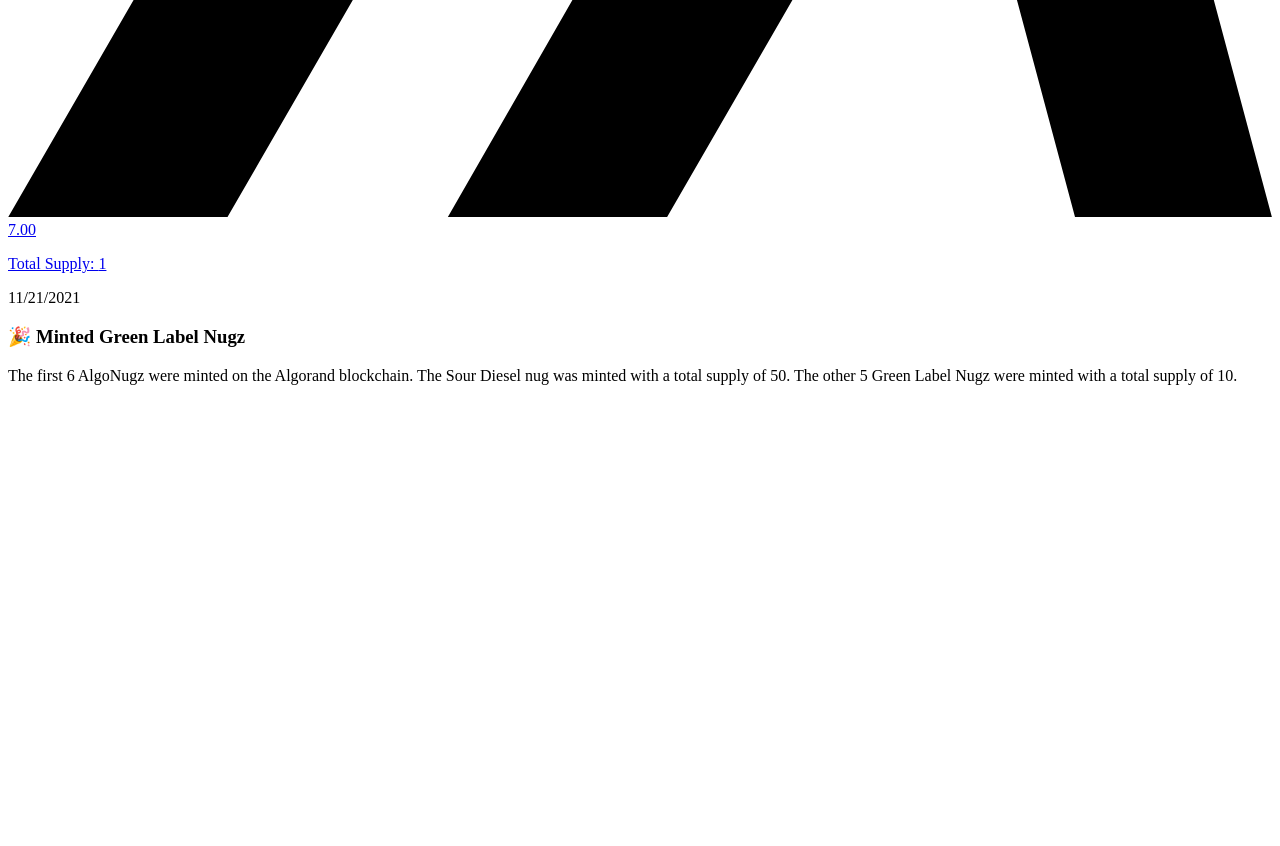
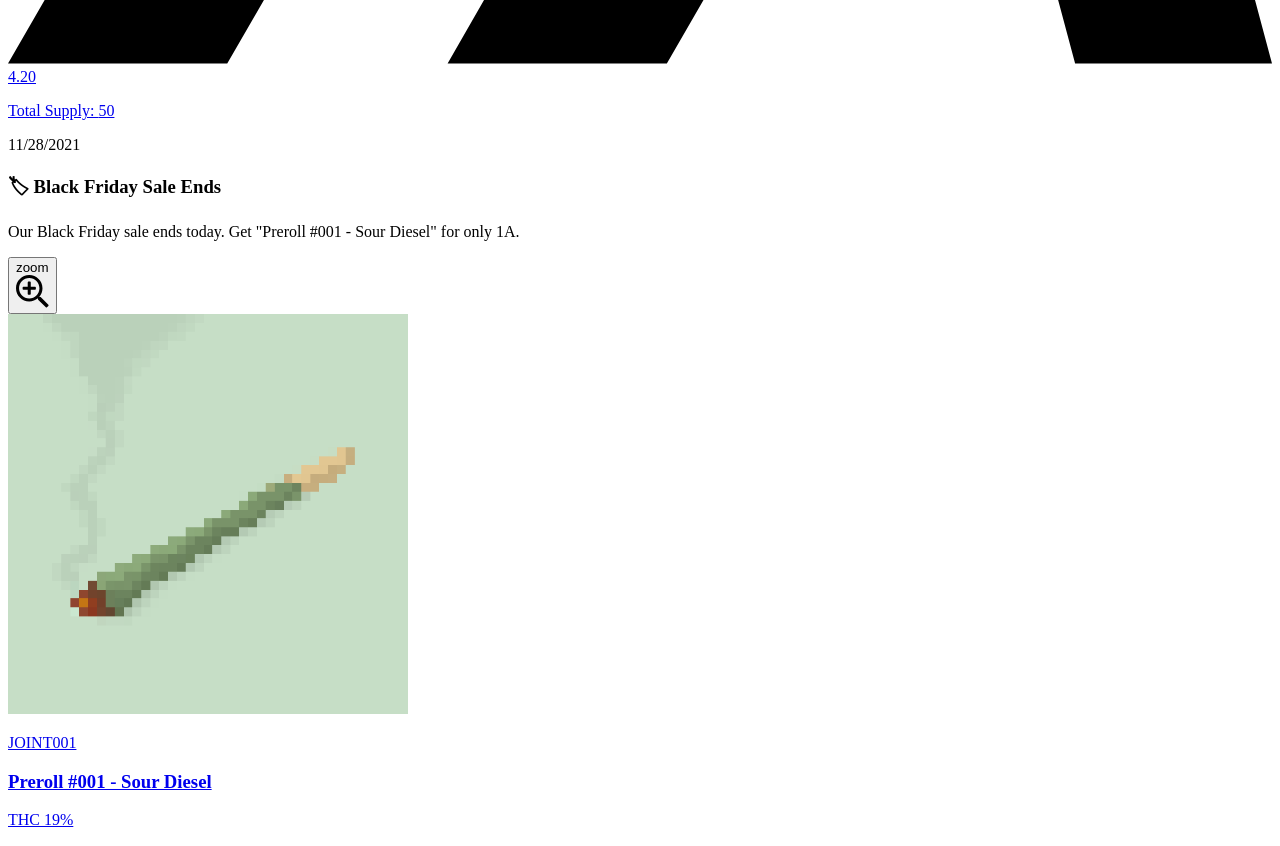
Before and after one commit to 1forh/algonugz.com, a Next.js app: page /events in a window 1280 px wide. Shown: the part 5680-6526 px from the top of the page. Before the commit the page ends 6081 px from the top, so only its background shows below. Built offline with nearby package versions, Linux system fonts and the light colour scheme.

Commit message:
💬 adds events

```diff
--- a/components/TheSchedule.js
+++ b/components/TheSchedule.js
@@ -13,10 +13,11 @@
     dayjs(event.date).isAfter(new Date())
   );
 
-  // sort events by data descending
+  // sort events by data descending and not in todaysEvents
   const pastEvents = events
     .filter((event) => dayjs(event.date).isBefore(new Date()))
-    .sort((a, b) => dayjs(b.date) - dayjs(a.date));
+    .sort((a, b) => dayjs(b.date) - dayjs(a.date))
+    .filter((event) => !todaysEvents.includes(event));
 
   return (
     <div>
--- a/data/index.js
+++ b/data/index.js
@@ -206,7 +206,7 @@
     id: 'JOINT001',
     name: 'Preroll #001 - Sour Diesel',
     total: 50,
-    price: 1,
+    price: 2,
     thc: '19%',
   },
 ];
@@ -229,6 +229,14 @@
   },
   {
     id: 2,
+    title: '🏷 Black Friday Sale Begins',
+    description:
+      'Our Black Friday sale begins today. Get "Preroll #001 - Sour Diesel" for only 1A. ',
+    date: '11/26/2021',
+    nft: prerolls[0], // Sour Diesel
+  },
+  {
+    id: 2,
     title: '🥳 Twitter Giveaway #1',
     description:
       'We gave away 2 Sour Diesel Nugz to 2 of our awesome Twitter followers.',
@@ -236,14 +244,22 @@
     nft: greenLabelStrains[0], // Sour Diesel
   },
   {
-    id: 3,
+    id: 2,
+    title: '🏷 Black Friday Sale Ends',
+    description:
+      'Our Black Friday sale ends today. Get "Preroll #001 - Sour Diesel" for only 1A. ',
+    date: '11/28/2021',
+    nft: prerolls[0], // Sour Diesel
+  },
+  {
+    id: 4,
     title: '⭐️ Gold Label Nugz will be minted',
     description:
       'We will be minting 6 Gold Label Nugz. Each of the nugz will have a total supply of 5. The Green Label Nugz will be removed from our shelves (they may be back). 3 of the Gold Label Nugz will be available for purchase at the dispensary.',
     date: '12/4/2021',
   },
   {
-    id: 4,
+    id: 5,
     title: '🔥 Dropping the last 3 Gold Label Nugz',
     description:
       'The remaining 3 Gold Label Nugz will be available for purchase at the dispensary.',
```
